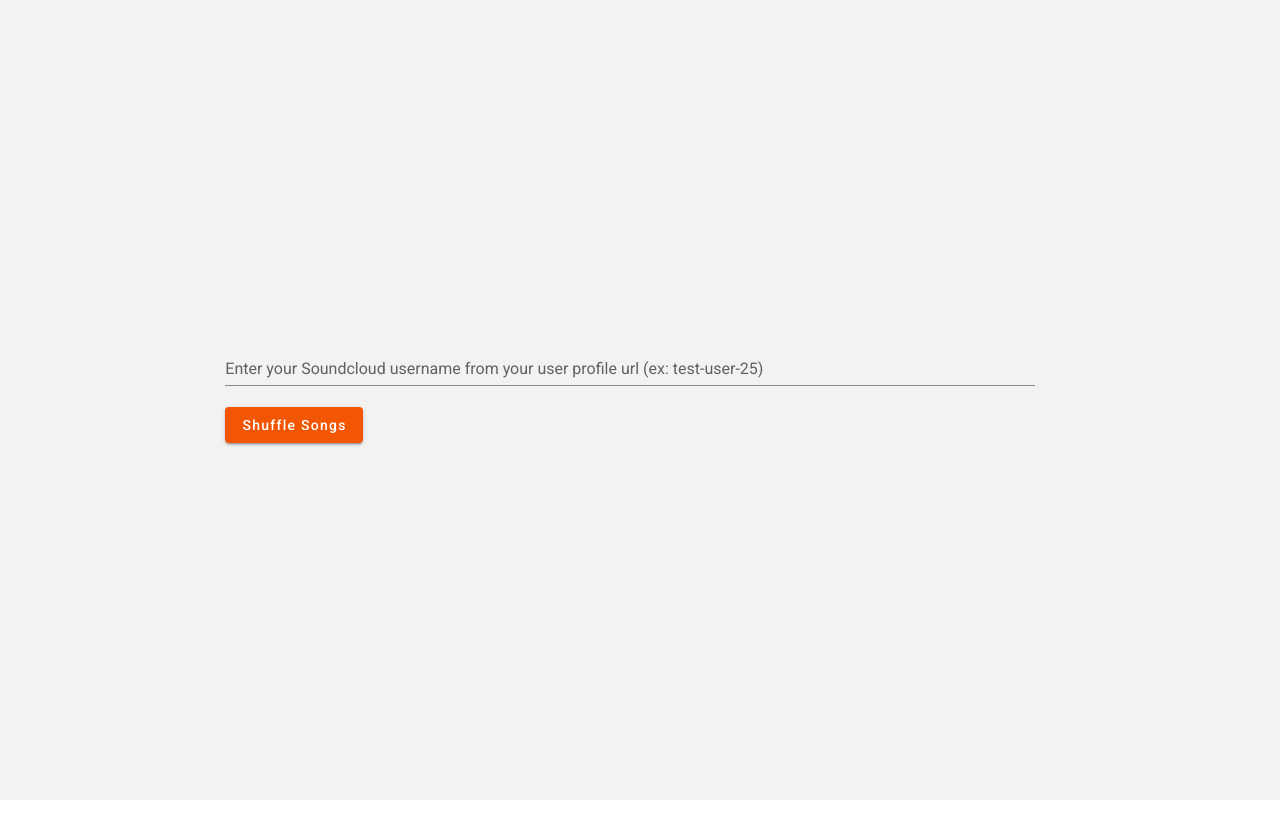
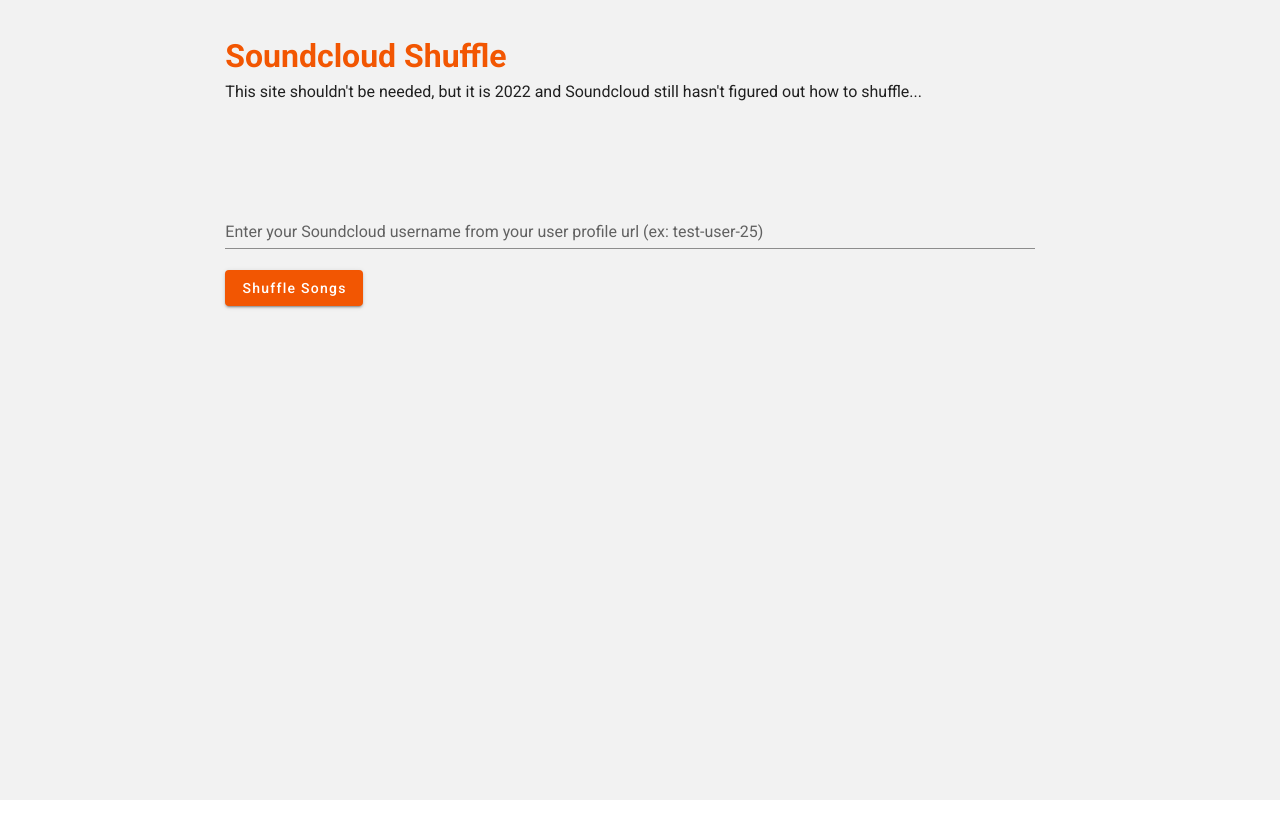
Before and after one commit to BrianBrenner/soundcloud-shuffle, a Vue app in the folder web/: page / in a window 1280 px wide. Built offline with nearby package versions, Linux system fonts and the light colour scheme.

Commit message:
front end has title

```diff
--- a/web/src/components/MainPage.vue
+++ b/web/src/components/MainPage.vue
@@ -1,5 +1,19 @@
 <template>
-  <v-container fluid mt-5 fill-height>
+  <v-container fluid mt-5 >
+    <v-row>
+      <!-- Use two empty columns on each side as dynamic gutters, I want gutters on a big
+        screen but not on a small one -->
+      <v-col cols=0 md=2></v-col>
+      <!-- All content should go in here -->
+      <v-col cols=12 md=8>
+        <div class="mb-16 pb-4">
+          <h1 class="primary--text">Soundcloud Shuffle</h1>
+          <p>
+            This site shouldn't be needed, but it is {{ new Date().getFullYear() }} and Soundcloud still hasn't figured out
+            how to shuffle...
+          </p>
+        </div>
+
         <v-row
           v-if="isLoading"
           class="d-flex justify-center"
@@ -12,15 +26,7 @@
           />
         </v-row>
 
-    <v-row
-      v-else
-      key="content"
-    >
-      <!-- Use two empty columns on each side as dynamic gutters, I want gutters on a big
-        screen but not on a small one -->
-      <v-col cols=0 md=2></v-col>
-      <!-- All content should go in here -->
-      <v-col cols=12 md=8>
+        <div v-else>
           <v-form
             ref="form"
             @submit="handleSubmit"
@@ -58,6 +64,8 @@
               />
             </div>
           </div>
+        </div>
+
       </v-col>
       <v-col cols=0 md=2></v-col>
     </v-row>
```
Lines whose indentation alone changed are shown as unchanged.
